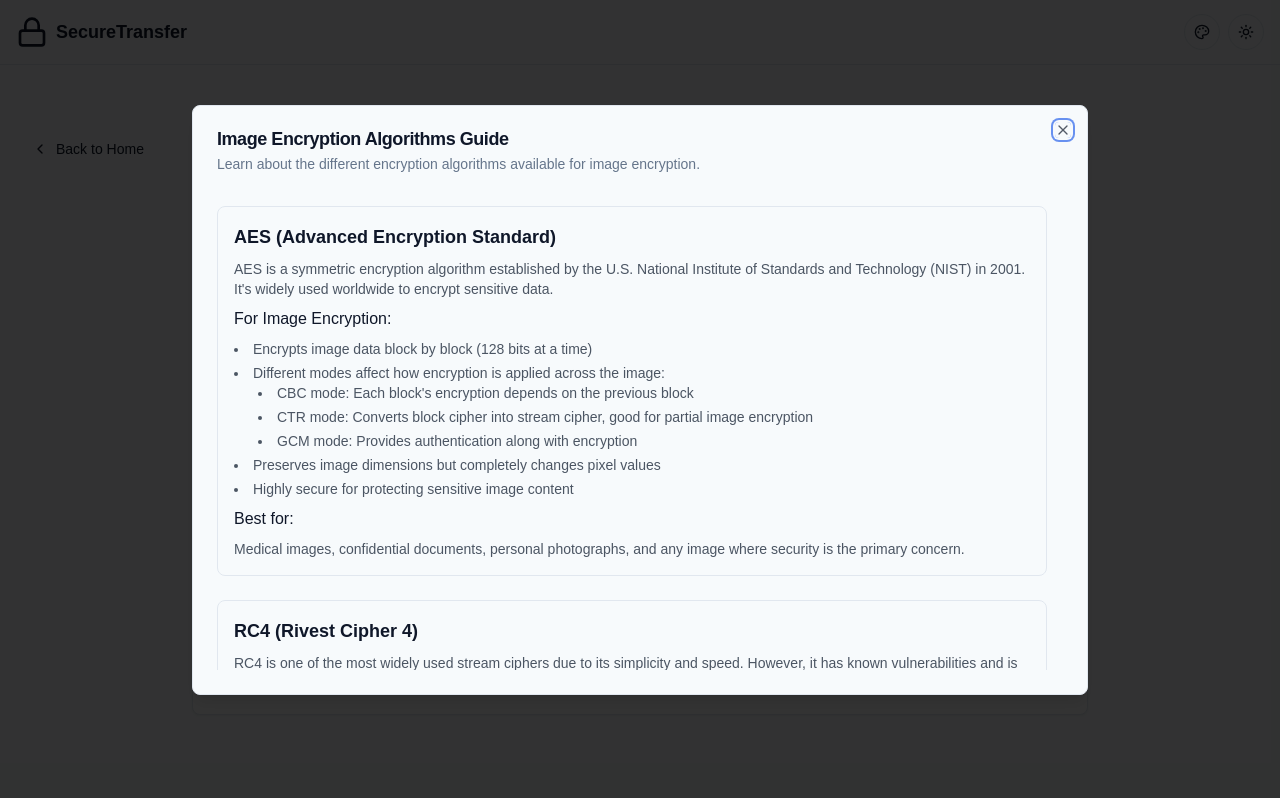
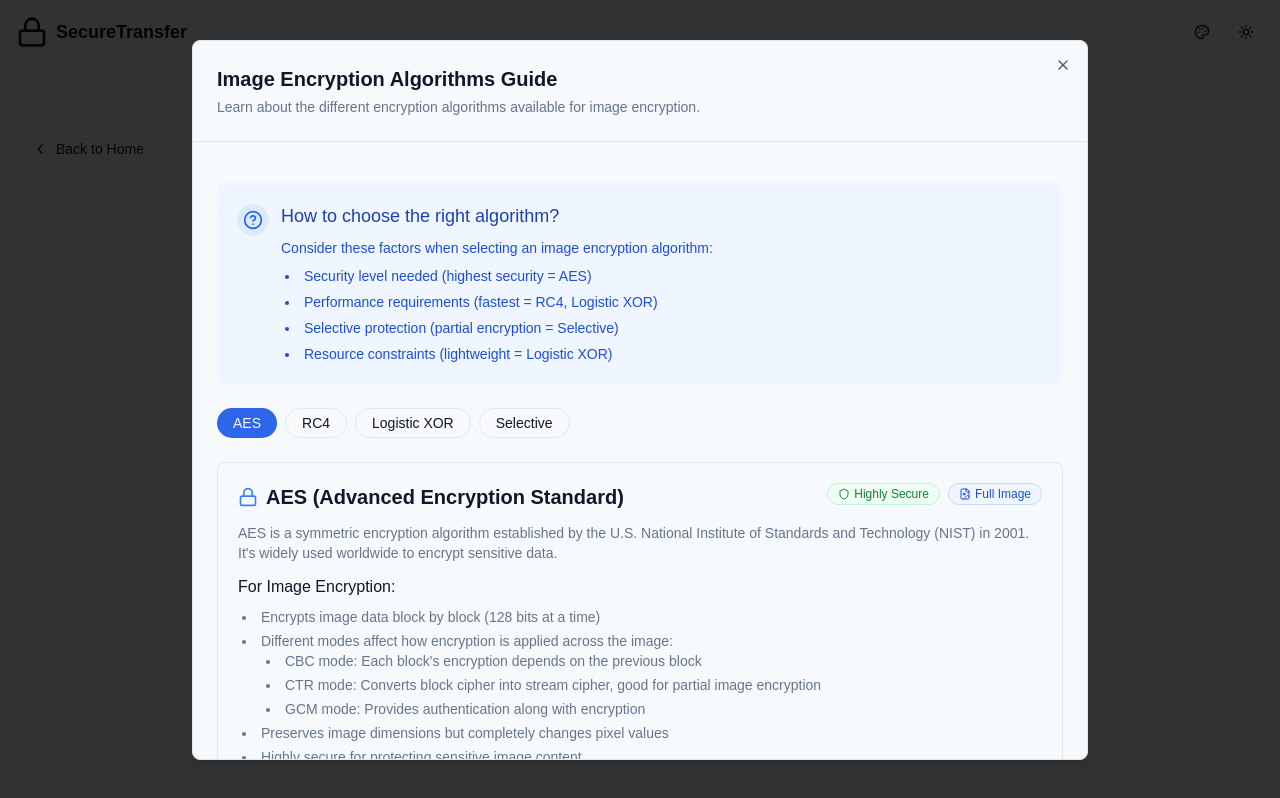
Before and after one commit to MohamedAziz-Khezami/Security_Project, a Next.js app in the folder frontend/: page /image-encryption in a window 1280 px wide. Both pictures are taken after a click on the button "Algorithm Guide". Built offline with nearby package versions, Linux system fonts and the light colour scheme.

Commit message:
Update image-encryption-guide.tsx

```diff
--- a/frontend/components/image-encryption-guide.tsx
+++ b/frontend/components/image-encryption-guide.tsx
@@ -1,16 +1,16 @@
-import {
-  Dialog,
-  DialogContent,
-  DialogDescription,
-  DialogHeader,
-  DialogTitle,
-  DialogTrigger,
-} from "@/components/ui/dialog"
+"use client"
+
+import { useState } from "react"
+import { Dialog, DialogContent, DialogTrigger } from "@/components/ui/dialog"
 import { Button } from "@/components/ui/button"
-import { HelpCircle } from "lucide-react"
 import { ScrollArea } from "@/components/ui/scroll-area"
+import { HelpCircle, Shield, Zap, Lock, Clock, FileImage, Layers } from "lucide-react"
+import { cn } from "@/lib/utils"
 
 export function ImageEncryptionGuide() {
+  const [selectedAlgo, setSelectedAlgo] = useState<string>("AES")
+  const algorithms = ["AES", "RC4", "Logistic XOR", "Selective"]
+
   return (
     <Dialog>
       <DialogTrigger asChild>
@@ -19,28 +19,89 @@ export function ImageEncryptionGuide() {
           Algorithm Guide
         </Button>
       </DialogTrigger>
-      <DialogContent className="max-w-4xl max-h-[80vh]">
-        <DialogHeader>
-          <DialogTitle>Image Encryption Algorithms Guide</DialogTitle>
-          <DialogDescription>
+      <DialogContent className="max-w-4xl max-h-[90vh] p-0 overflow-hidden border rounded-xl shadow-lg">
+        {/* Header */}
+        <div className="flex justify-between items-center p-6 border-b">
+          <div>
+            <h2 className="text-xl font-semibold">Image Encryption Algorithms Guide</h2>
+            <p className="text-sm text-muted-foreground mt-1">
               Learn about the different encryption algorithms available for image encryption.
-          </DialogDescription>
-        </DialogHeader>
-        <ScrollArea className="h-[60vh] pr-4">
-          <div className="space-y-6 py-4">
-            <div className="border rounded-lg p-4 space-y-2">
-              <h3 className="text-lg font-semibold">AES (Advanced Encryption Standard)</h3>
-              <p className="text-sm text-gray-600">
+            </p>
+          </div>
+        </div>
+
+        <ScrollArea className="h-[calc(90vh-80px)]">
+          <div className="p-6">
+            {/* How to choose section */}
+            <div className="bg-blue-50 dark:bg-blue-950 rounded-lg p-5 mb-6">
+              <div className="flex items-start gap-3">
+                <div className="bg-blue-100 dark:bg-blue-900 rounded-full p-1.5 mt-0.5">
+                  <HelpCircle className="h-5 w-5 text-blue-600 dark:text-blue-400" />
+                </div>
+                <div>
+                  <h3 className="text-lg font-medium text-blue-800 dark:text-blue-300 mb-2">
+                    How to choose the right algorithm?
+                  </h3>
+                  <p className="text-blue-700 dark:text-blue-400 mb-2 text-sm">
+                    Consider these factors when selecting an image encryption algorithm:
+                  </p>
+                  <ul className="list-disc list-inside text-blue-700 dark:text-blue-400 space-y-1.5 text-sm ml-1">
+                    <li>Security level needed (highest security = AES)</li>
+                    <li>Performance requirements (fastest = RC4, Logistic XOR)</li>
+                    <li>Selective protection (partial encryption = Selective)</li>
+                    <li>Resource constraints (lightweight = Logistic XOR)</li>
+                  </ul>
+                </div>
+              </div>
+            </div>
+
+            {/* Algorithm buttons */}
+            <div className="flex flex-wrap gap-2 mb-6">
+              {algorithms.map((algo) => (
+                <Button
+                  key={algo}
+                  variant={selectedAlgo === algo ? "default" : "outline"}
+                  className={cn(
+                    "rounded-full px-4 py-1 h-auto text-sm font-medium",
+                    selectedAlgo !== algo && "bg-slate-50 hover:bg-slate-100 dark:bg-slate-900 dark:hover:bg-slate-800",
+                  )}
+                  onClick={() => setSelectedAlgo(algo)}
+                >
+                  {algo}
+                </Button>
+              ))}
+            </div>
+
+            {/* AES */}
+            {selectedAlgo === "AES" && (
+              <div className="border rounded-lg p-5 space-y-3 hover:shadow-sm transition-shadow dark:border-border">
+                <div className="flex justify-between items-start">
+                  <h3 className="text-xl font-semibold flex items-center gap-2">
+                    <Lock className="h-5 w-5 text-blue-500 dark:text-blue-400" />
+                    AES (Advanced Encryption Standard)
+                  </h3>
+                  <div className="flex gap-2">
+                    <span className="inline-flex items-center rounded-full border border-green-200 dark:border-green-900 bg-green-50 dark:bg-green-950 px-2.5 py-0.5 text-xs font-medium text-green-700 dark:text-green-400">
+                      <Shield className="h-3 w-3 mr-1" />
+                      Highly Secure
+                    </span>
+                    <span className="inline-flex items-center rounded-full border border-blue-200 dark:border-blue-900 bg-blue-50 dark:bg-blue-950 px-2.5 py-0.5 text-xs font-medium text-blue-700 dark:text-blue-400">
+                      <FileImage className="h-3 w-3 mr-1" />
+                      Full Image
+                    </span>
+                  </div>
+                </div>
+                <p className="text-muted-foreground text-sm">
                   AES is a symmetric encryption algorithm established by the U.S. National Institute of Standards and
                   Technology (NIST) in 2001. It's widely used worldwide to encrypt sensitive data.
                 </p>
-              <div className="space-y-2 mt-2">
-                <h4 className="text-md font-medium">For Image Encryption:</h4>
-                <ul className="list-disc list-inside text-sm text-gray-600 space-y-1">
+                <div className="space-y-2">
+                  <h4 className="font-medium">For Image Encryption:</h4>
+                  <ul className="list-disc list-inside text-muted-foreground space-y-1 text-sm ml-1">
                     <li>Encrypts image data block by block (128 bits at a time)</li>
                     <li>
                       Different modes affect how encryption is applied across the image:
-                    <ul className="list-disc list-inside ml-6 text-sm text-gray-600 space-y-1">
+                      <ul className="list-disc list-inside ml-6 text-muted-foreground space-y-1 text-sm">
                         <li>CBC mode: Each block's encryption depends on the previous block</li>
                         <li>CTR mode: Converts block cipher into stream cipher, good for partial image encryption</li>
                         <li>GCM mode: Provides authentication along with encryption</li>
@@ -50,25 +111,42 @@ export function ImageEncryptionGuide() {
                     <li>Highly secure for protecting sensitive image content</li>
                   </ul>
                 </div>
-              <div className="space-y-2 mt-2">
-                <h4 className="text-md font-medium">Best for:</h4>
-                <p className="text-sm text-gray-600">
+                <div className="space-y-2">
+                  <h4 className="font-medium">Best for:</h4>
+                  <p className="text-muted-foreground text-sm">
                     Medical images, confidential documents, personal photographs, and any image where security is the
                     primary concern.
                   </p>
                 </div>
               </div>
+            )}
 
-
-            <div className="border rounded-lg p-4 space-y-2">
-              <h3 className="text-lg font-semibold">RC4 (Rivest Cipher 4)</h3>
-              <p className="text-sm text-gray-600">
-                RC4 is one of the most widely used stream ciphers due to its simplicity and speed. However, it has known
-                vulnerabilities and is no longer recommended for new applications.
+            {/* RC4 */}
+            {selectedAlgo === "RC4" && (
+              <div className="border rounded-lg p-5 space-y-3 hover:shadow-sm transition-shadow dark:border-border">
+                <div className="flex justify-between items-start">
+                  <h3 className="text-xl font-semibold flex items-center gap-2">
+                    <Zap className="h-5 w-5 text-yellow-500 dark:text-yellow-400" />
+                    RC4 (Rivest Cipher 4)
+                  </h3>
+                  <div className="flex gap-2">
+                    <span className="inline-flex items-center rounded-full border border-yellow-200 dark:border-yellow-900 bg-yellow-50 dark:bg-yellow-950 px-2.5 py-0.5 text-xs font-medium text-yellow-700 dark:text-yellow-400">
+                      <Clock className="h-3 w-3 mr-1" />
+                      Legacy
+                    </span>
+                    <span className="inline-flex items-center rounded-full border border-blue-200 dark:border-blue-900 bg-blue-50 dark:bg-blue-950 px-2.5 py-0.5 text-xs font-medium text-blue-700 dark:text-blue-400">
+                      <Zap className="h-3 w-3 mr-1" />
+                      Fast Performance
+                    </span>
+                  </div>
+                </div>
+                <p className="text-muted-foreground text-sm">
+                  RC4 is one of the most widely used stream ciphers due to its simplicity and speed. However, it has
+                  known vulnerabilities and is no longer recommended for new applications.
                 </p>
-              <div className="space-y-2 mt-2">
-                <h4 className="text-md font-medium">For Image Encryption:</h4>
-                <ul className="list-disc list-inside text-sm text-gray-600 space-y-1">
+                <div className="space-y-2">
+                  <h4 className="font-medium">For Image Encryption:</h4>
+                  <ul className="list-disc list-inside text-muted-foreground space-y-1 text-sm ml-1">
                     <li>Simple stream cipher that generates a pseudorandom stream of bits</li>
                     <li>Very fast and requires minimal computational resources</li>
                     <li>No initialization vector (IV) required, making it simpler to implement</li>
@@ -79,31 +157,49 @@ export function ImageEncryptionGuide() {
                     <li>Variable key length (typically 40-256 bits)</li>
                   </ul>
                 </div>
-              <div className="space-y-2 mt-2">
-                <h4 className="text-md font-medium">Best for:</h4>
-                <p className="text-sm text-gray-600">
+                <div className="space-y-2">
+                  <h4 className="font-medium">Best for:</h4>
+                  <p className="text-muted-foreground text-sm">
                     Legacy systems, educational purposes, or non-critical applications. Not recommended for new
                     security-sensitive applications due to known vulnerabilities.
                   </p>
                 </div>
               </div>
+            )}
 
-            <div className="border rounded-lg p-4 space-y-2">
-              <h3 className="text-lg font-semibold">Logistic XOR</h3>
-              <p className="text-sm text-gray-600">
+            {/* Logistic XOR */}
+            {selectedAlgo === "Logistic XOR" && (
+              <div className="border rounded-lg p-5 space-y-3 hover:shadow-sm transition-shadow dark:border-border">
+                <div className="flex justify-between items-start">
+                  <h3 className="text-xl font-semibold flex items-center gap-2">
+                    <FileImage className="h-5 w-5 text-purple-500 dark:text-purple-400" />
+                    Logistic XOR
+                  </h3>
+                  <div className="flex gap-2">
+                    <span className="inline-flex items-center rounded-full border border-purple-200 dark:border-purple-900 bg-purple-50 dark:bg-purple-950 px-2.5 py-0.5 text-xs font-medium text-purple-700 dark:text-purple-400">
+                      <Shield className="h-3 w-3 mr-1" />
+                      Chaos-based
+                    </span>
+                    <span className="inline-flex items-center rounded-full border border-blue-200 dark:border-blue-900 bg-blue-50 dark:bg-blue-950 px-2.5 py-0.5 text-xs font-medium text-blue-700 dark:text-blue-400">
+                      <Zap className="h-3 w-3 mr-1" />
+                      Lightweight
+                    </span>
+                  </div>
+                </div>
+                <p className="text-muted-foreground text-sm">
                   Logistic XOR encryption uses the chaotic behavior of the logistic map to generate a pseudorandom
                   sequence, which is then XORed with the image data.
                 </p>
-              <div className="space-y-2 mt-2">
-                <h4 className="text-md font-medium">For Image Encryption:</h4>
-                <ul className="list-disc list-inside text-sm text-gray-600 space-y-1">
+                <div className="space-y-2">
+                  <h4 className="font-medium">For Image Encryption:</h4>
+                  <ul className="list-disc list-inside text-muted-foreground space-y-1 text-sm ml-1">
                     <li>
-                    Based on chaos theory, using the logistic map equation: x<sub>n+1</sub> = r × x<sub>n</sub> × (1 - x
-                    <sub>n</sub>)
+                      Based on chaos theory, using the logistic map equation: x<sub>n+1</sub> = r × x<sub>n</sub> × (1 -
+                      x<sub>n</sub>)
                     </li>
                     <li>
-                    Requires two parameters: initial value (x₀) and control parameter (r), which serve as the encryption
-                    key
+                      Requires two parameters: initial value (x₀) and control parameter (r), which serve as the
+                      encryption key
                     </li>
                     <li>
                       Highly sensitive to initial conditions - small changes in parameters produce completely different
@@ -111,43 +207,63 @@ export function ImageEncryptionGuide() {
                     </li>
                     <li>Can be applied selectively to regions of an image</li>
                     <li>
-                    For best security, the control parameter r should be between 3.57 and 4.0 to ensure chaotic behavior
+                      For best security, the control parameter r should be between 3.57 and 4.0 to ensure chaotic
+                      behavior
                     </li>
                   </ul>
                 </div>
-              <div className="space-y-2 mt-2">
-                <h4 className="text-md font-medium">Best for:</h4>
-                <p className="text-sm text-gray-600">
+                <div className="space-y-2">
+                  <h4 className="font-medium">Best for:</h4>
+                  <p className="text-muted-foreground text-sm">
                     Lightweight image encryption, visual cryptography, and applications where the chaotic nature of the
                     encryption provides sufficient security for the use case.
                   </p>
                 </div>
               </div>
+            )}
 
-            <div className="border rounded-lg p-4 space-y-2">
-              <h3 className="text-lg font-semibold">Selective Image Encryption</h3>
-              <p className="text-sm text-gray-600">
+            {/* Selective Image Encryption */}
+            {selectedAlgo === "Selective" && (
+              <div className="border rounded-lg p-5 space-y-3 hover:shadow-sm transition-shadow dark:border-border">
+                <div className="flex justify-between items-start">
+                  <h3 className="text-xl font-semibold flex items-center gap-2">
+                    <Layers className="h-5 w-5 text-green-500 dark:text-green-400" />
+                    Selective Image Encryption
+                  </h3>
+                  <div className="flex gap-2">
+                    <span className="inline-flex items-center rounded-full border border-green-200 dark:border-green-900 bg-green-50 dark:bg-green-950 px-2.5 py-0.5 text-xs font-medium text-green-700 dark:text-green-400">
+                      <Layers className="h-3 w-3 mr-1" />
+                      Partial Protection
+                    </span>
+                    <span className="inline-flex items-center rounded-full border border-blue-200 dark:border-blue-900 bg-blue-50 dark:bg-blue-950 px-2.5 py-0.5 text-xs font-medium text-blue-700 dark:text-blue-400">
+                      <Zap className="h-3 w-3 mr-1" />
+                      Efficient
+                    </span>
+                  </div>
+                </div>
+                <p className="text-muted-foreground text-sm">
                   Selective encryption allows you to encrypt only specific regions of an image, leaving the rest
                   untouched. This approach has several advantages and use cases.
                 </p>
-              <div className="space-y-2 mt-2">
-                <h4 className="text-md font-medium">Benefits:</h4>
-                <ul className="list-disc list-inside text-sm text-gray-600 space-y-1">
+                <div className="space-y-2">
+                  <h4 className="font-medium">Benefits:</h4>
+                  <ul className="list-disc list-inside text-muted-foreground space-y-1 text-sm ml-1">
                     <li>Reduced computational overhead compared to full image encryption</li>
                     <li>Preserves overall image context while protecting sensitive regions</li>
                     <li>Allows for partial access control to image content</li>
                     <li>Can be used to redact or protect specific information within documents or photographs</li>
                   </ul>
                 </div>
-              <div className="space-y-2 mt-2">
-                <h4 className="text-md font-medium">Applications:</h4>
-                <ul className="list-disc list-inside text-sm text-gray-600 space-y-1">
+                <div className="space-y-2">
+                  <h4 className="font-medium">Applications:</h4>
+                  <ul className="list-disc list-inside text-muted-foreground space-y-1 text-sm ml-1">
                     <li>Medical imaging: Encrypt patient identifiers while leaving diagnostic regions visible</li>
                     <li>
                       Document security: Encrypt sensitive information like signatures, account numbers, or addresses
                     </li>
                     <li>
-                    Privacy protection: Encrypt faces or identifying features in photographs while preserving the scene
+                      Privacy protection: Encrypt faces or identifying features in photographs while preserving the
+                      scene
                     </li>
                     <li>
                       Watermarking: Selectively encrypt regions to create visible marks that indicate ownership or
@@ -155,15 +271,16 @@ export function ImageEncryptionGuide() {
                     </li>
                   </ul>
                 </div>
-              <div className="space-y-2 mt-2">
-                <h4 className="text-md font-medium">Important Considerations:</h4>
-                <p className="text-sm text-gray-600">
+                <div className="space-y-2">
+                  <h4 className="font-medium">Important Considerations:</h4>
+                  <p className="text-muted-foreground text-sm">
                     When using selective encryption, it's crucial to carefully identify all sensitive regions that need
                     protection. Also, remember to securely store the coordinates of encrypted regions, as they'll be
                     needed for decryption.
                   </p>
                 </div>
               </div>
+            )}
           </div>
         </ScrollArea>
       </DialogContent>
```
Lines whose indentation alone changed are shown as unchanged.
